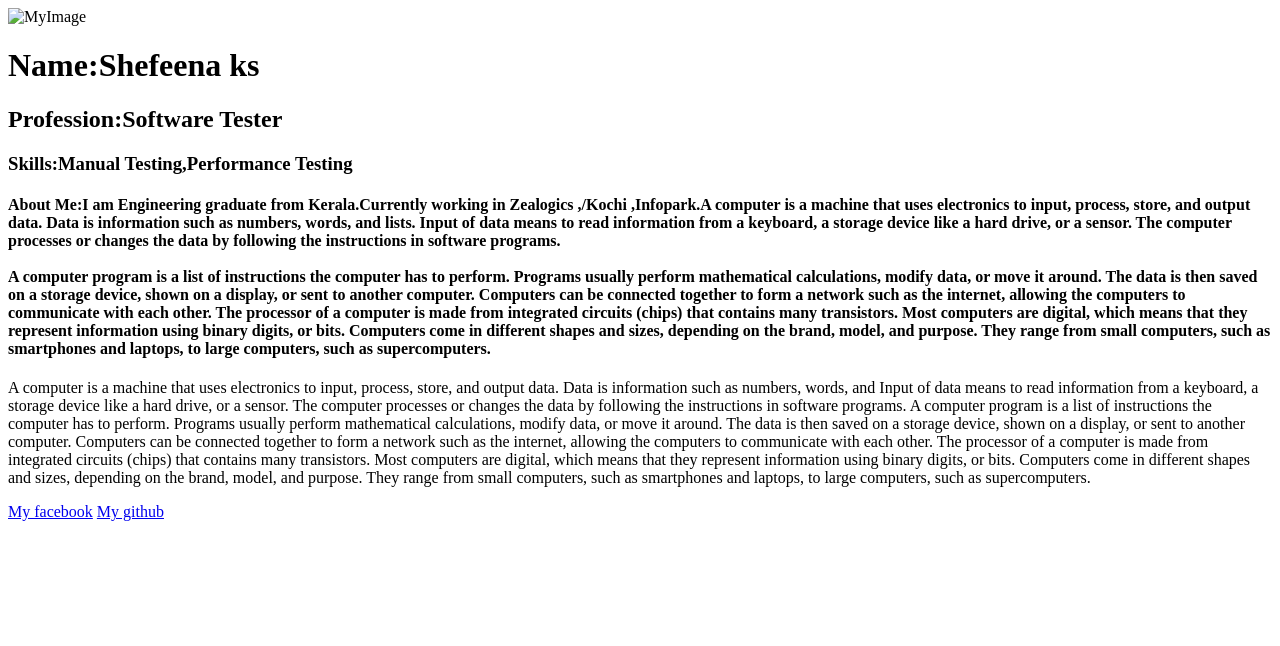
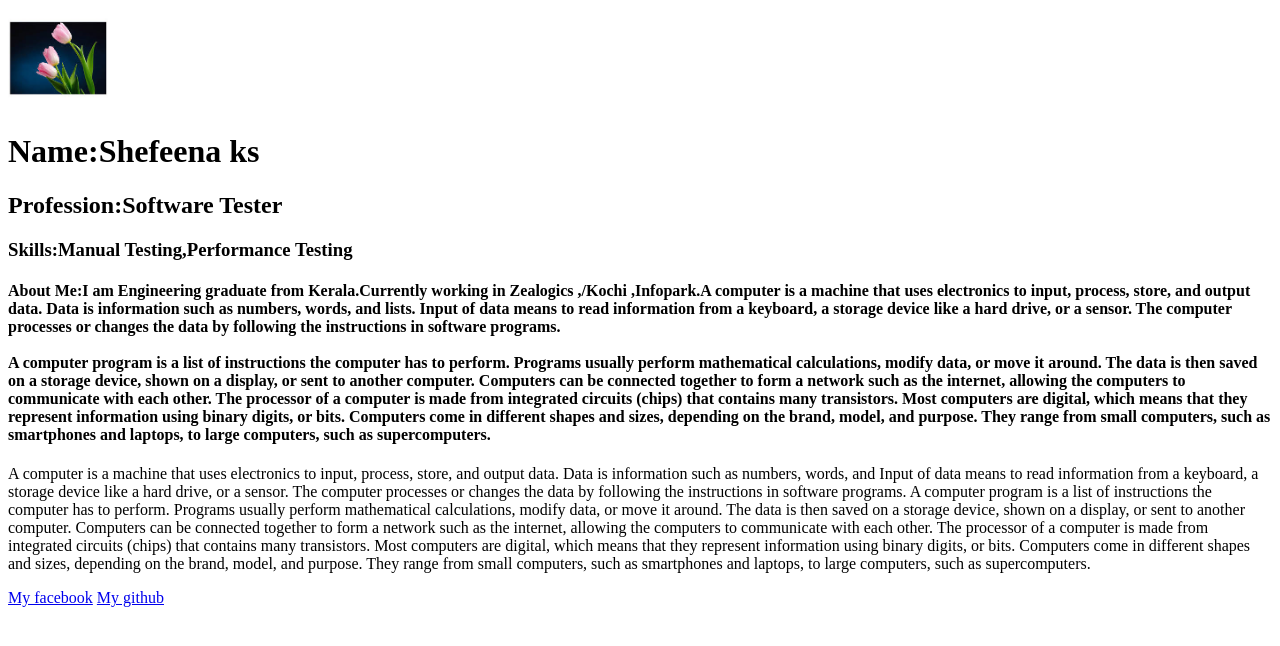
Before and after one commit to ksshefeena/Demo, a plain HTML site: page Profilepage/Project.html in a window 1280 px wide. Drawn offline with Linux system fonts and the light colour scheme.

Commit message:
Complets pp

```diff
--- a/Profilepage/Project.html
+++ b/Profilepage/Project.html
@@ -6,7 +6,7 @@
     <title>Myself</title>
 </head>
 <body>
-    <img src="" alt="MyImage">
+    <img src="../image.jpg" alt="MyImage" height="100" width="100">
     <h1>Name:Shefeena ks</h1>
     <h2>Profession:Software Tester</h2>
     <h3>Skills:Manual Testing,Performance Testing</h3>
```
Also changed, not shown: image.jpg (added).
